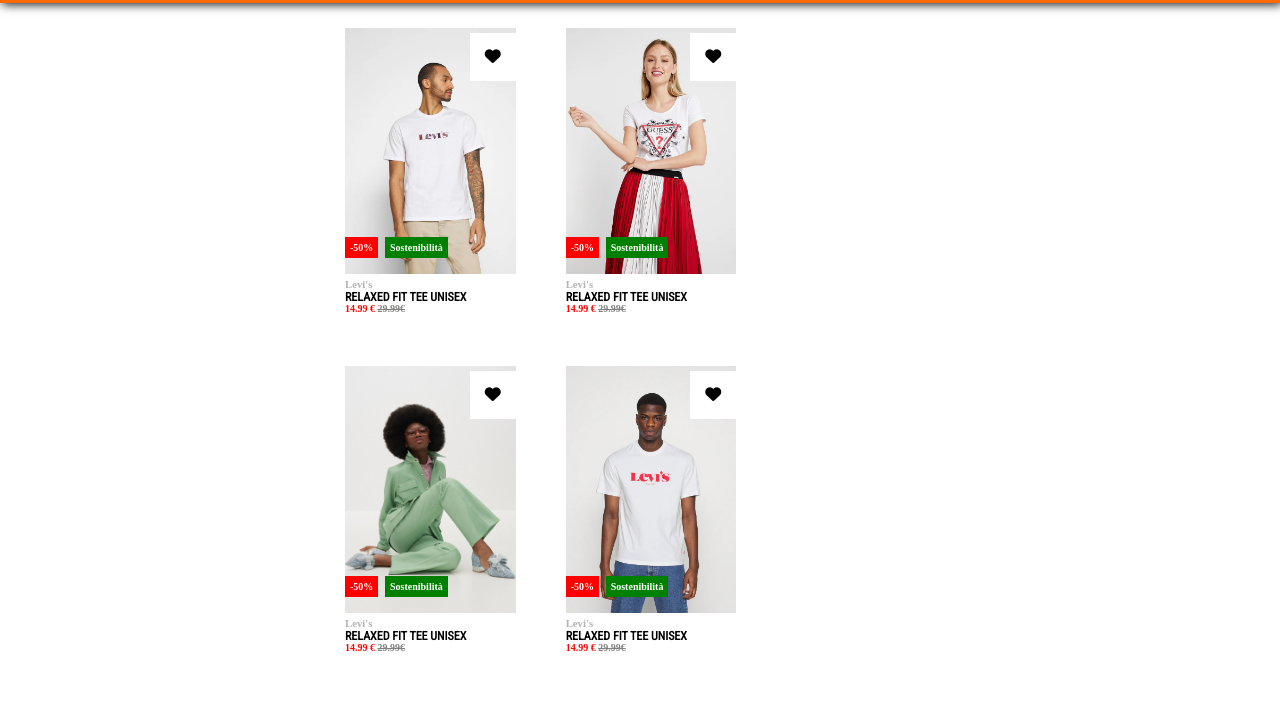
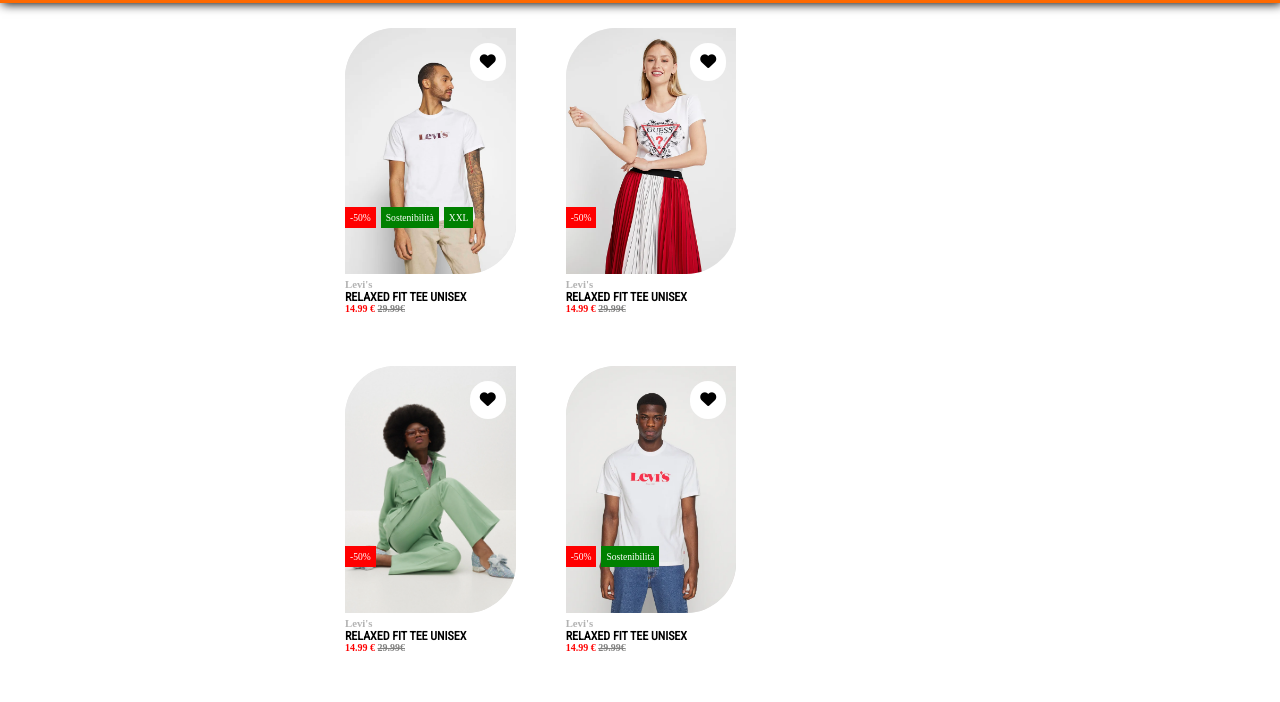
Before and after one commit to AlessioMaria5/-html-css-boolando, a plain HTML site: page index.html in a window 1280 px wide. Shown: the part 47-749 px from the top of the page. Drawn offline with Linux system fonts and the light colour scheme; a web font is replaced by a local one.

Commit message:
final push ( no-fix scroll bug )

```diff
--- a/css/style.css
+++ b/css/style.css
@@ -109,61 +109,63 @@ main {
 .products img {
 
     width: 100%;
+    border-top-left-radius: 50px;
+    border-bottom-right-radius: 50px;
+
 }
 
 .in-products {
 
     position: relative;
     width: 100%;
+}
+
+.pre-label {
+
+    color: white;
+    position: absolute;
+    bottom: 50px;
+    font-size: 60%;
+    width: fit-content;
+    display: flex;
+    flex-direction: row;
 
 }
 
 
-
 .label {
 
+    background-color: red;
+    width: fit-content;
     padding: 5px;
-    font-size: 10px;
-    font-weight: bold;
-    background-color: red;
-    color: white;
-
-    position: absolute;
-    bottom: 20px;
-    left: 0;
-
-
+    margin-right: 5px;
 }
 
 .label-b {
 
+    background-color: green;
+    width: fit-content;
+    margin-right: 5px;
     padding: 5px;
-    font-size: 10px;
-    font-weight: bold;
-    background-color: green;
-    color: white;
-    position: absolute;
-    bottom: 20px;
-    left: 40px;
+}
 
-
-}
 
 .like {
 
     position: absolute;
     background-color: white;
-    padding: 15px;
+    padding: 10px;
     top: 5px;
     right: 0px;
+    border-radius: 20px;
+    margin: 10px;
+
 }
 
 .like:hover {
 
     color: red;
 }
-
-
 
 
 
@@ -213,6 +215,7 @@ left: 0;
 .downimg:hover {
 
     display:none;
+
 }
 
 /* CARATTERE */
--- a/index.html
+++ b/index.html
@@ -39,78 +39,98 @@
                     <div class="in-products">
                        <img class="upimg" src="img/1b.webp" alt="">
                         <img class="downimg" src="img/1.webp" alt="">
+                            <div class="pre-label">
                                 <div class="label">-50%</div>
                                 <div class="label-b">Sostenibilità</div>
+                                <div class="label-b">XXL</div>
+                            </div>
                         <div class="like"><i class="fa-solid fa-heart"></i></div>
                     </div>
+                    <div class="description">
                         <h6>Levi's</h6>
                         <h4>RELAXED FIT TEE UNISEX</h4>
                         <span class="price">14.99 &euro; <span class="price-b">29.99&euro;</span></span>
+                    </div>
                 </div>
 
                 <div class="products">
                     <div class="in-products">
                        <img class="upimg" src="img/2b.webp" alt="">
                         <img class="downimg" src="img/2.webp" alt="">
+                        <div class="pre-label">
                             <div class="label">-50%</div>
-                        <div class="label-b">Sostenibilità</div>
+                        </div>
                         <div class="like"><i class="fa-solid fa-heart"></i></div>
                     </div>
+                    <div class="description">
                         <h6>Levi's</h6>
                         <h4>RELAXED FIT TEE UNISEX</h4>
                         <span class="price">14.99 &euro; <span class="price-b">29.99&euro;</span></span>
+                    </div>
                 </div>
 
                 <div class="products">
                     <div class="in-products">
                        <img class="upimg" src="img/3b.webp" alt="">
                         <img class="downimg" src="img/3.webp" alt="">
+                        <div class="pre-label">
                             <div class="label">-50%</div>
-                        <div class="label-b">Sostenibilità</div>
+                        </div>
                         <div class="like"><i class="fa-solid fa-heart"></i></div>
                     </div>
+                    <div class="description">
                         <h6>Levi's</h6>
                         <h4>RELAXED FIT TEE UNISEX</h4>
                         <span class="price">14.99 &euro; <span class="price-b">29.99&euro;</span></span>
+                    </div>
                 </div>
 
                 <div class="products">
                     <div class="in-products">
                        <img class="upimg" src="img/4b.webp" alt="">
                         <img class="downimg" src="img/4.webp" alt="">
+                        <div class="pre-label">
                             <div class="label">-50%</div>
                             <div class="label-b">Sostenibilità</div>
+                        </div>
                         <div class="like"><i class="fa-solid fa-heart"></i></div>
                     </div>
+                    <div class="description">
                         <h6>Levi's</h6>
                         <h4>RELAXED FIT TEE UNISEX</h4>
                         <span class="price">14.99 &euro; <span class="price-b">29.99&euro;</span></span>
+                    </div>
                 </div>
 
                 <div class="products">
                     <div class="in-products">
                        <img class="upimg" src="img/5b.webp" alt="">
                         <img class="downimg" src="img/5.webp" alt="">
-                        <div class="label">-50%</div>
-                        <div class="label-b">Sostenibilità</div>
                         <div class="like"><i class="fa-solid fa-heart"></i></div>
                     </div>
+                    <div class="description">
+                        <div class="description">
                             <h6>Levi's</h6>
                             <h4>RELAXED FIT TEE UNISEX</h4>
                             <span class="price">14.99 &euro; <span class="price-b">29.99&euro;</span></span>
+                        </div>
+                    </div>
                 </div>
 
                 <div class="products">
                     <div class="in-products">
                        <img class="upimg" src="img/6b.webp" alt="">
                         <img class="downimg" src="img/6.webp" alt="">
-                        <div class="label">-50%</div>
+                        <div class="pre-label">
                             <div class="label-b">Sostenibilità</div>
+                        </div>
                         <div class="like"><i class="fa-solid fa-heart"></i></div>
                     </div>
+                    <div class="description">
                         <h6>Levi's</h6>
                         <h4>RELAXED FIT TEE UNISEX</h4>
                         <span class="price">14.99 &euro; <span class="price-b">29.99&euro;</span></span>
+                    </div>
                 </div>
 
             </div>
```
Lines whose indentation alone changed are shown as unchanged.
